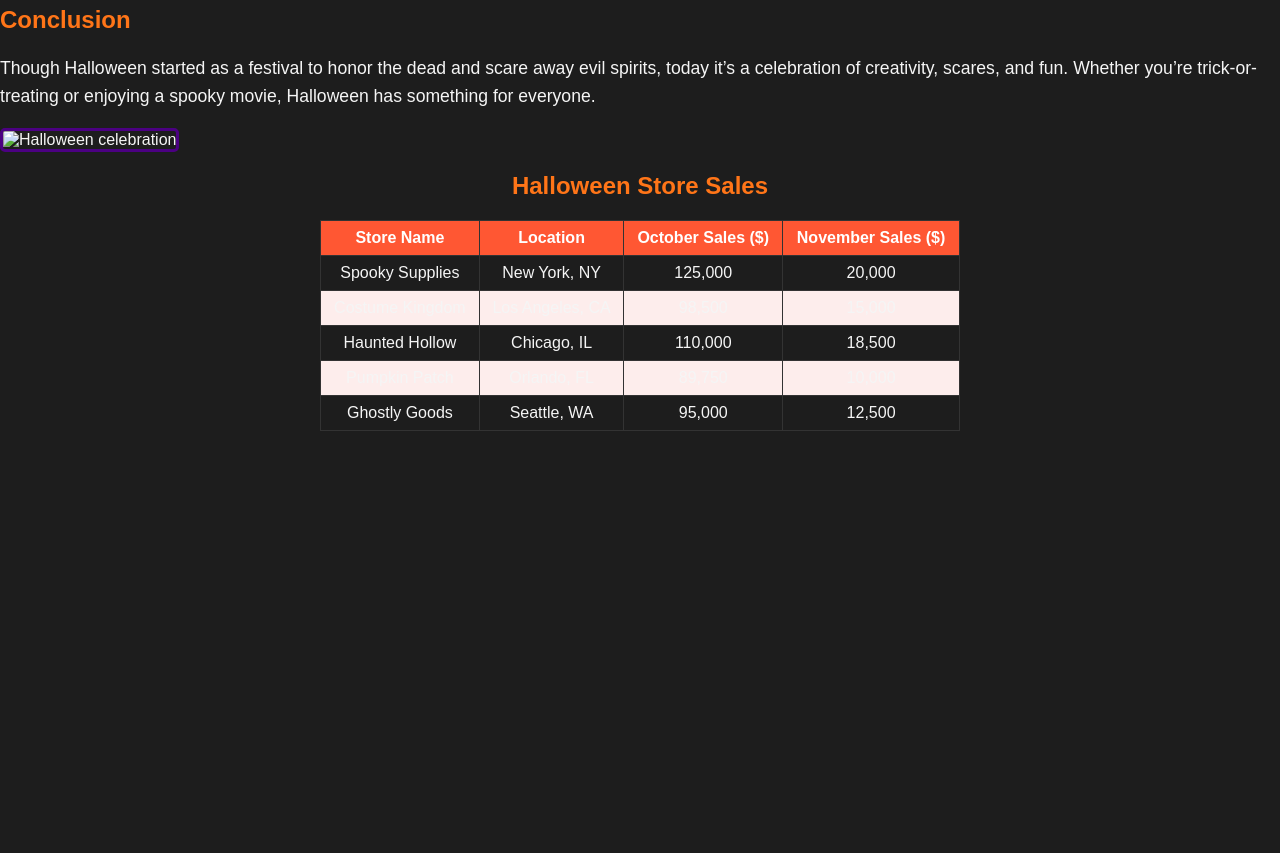
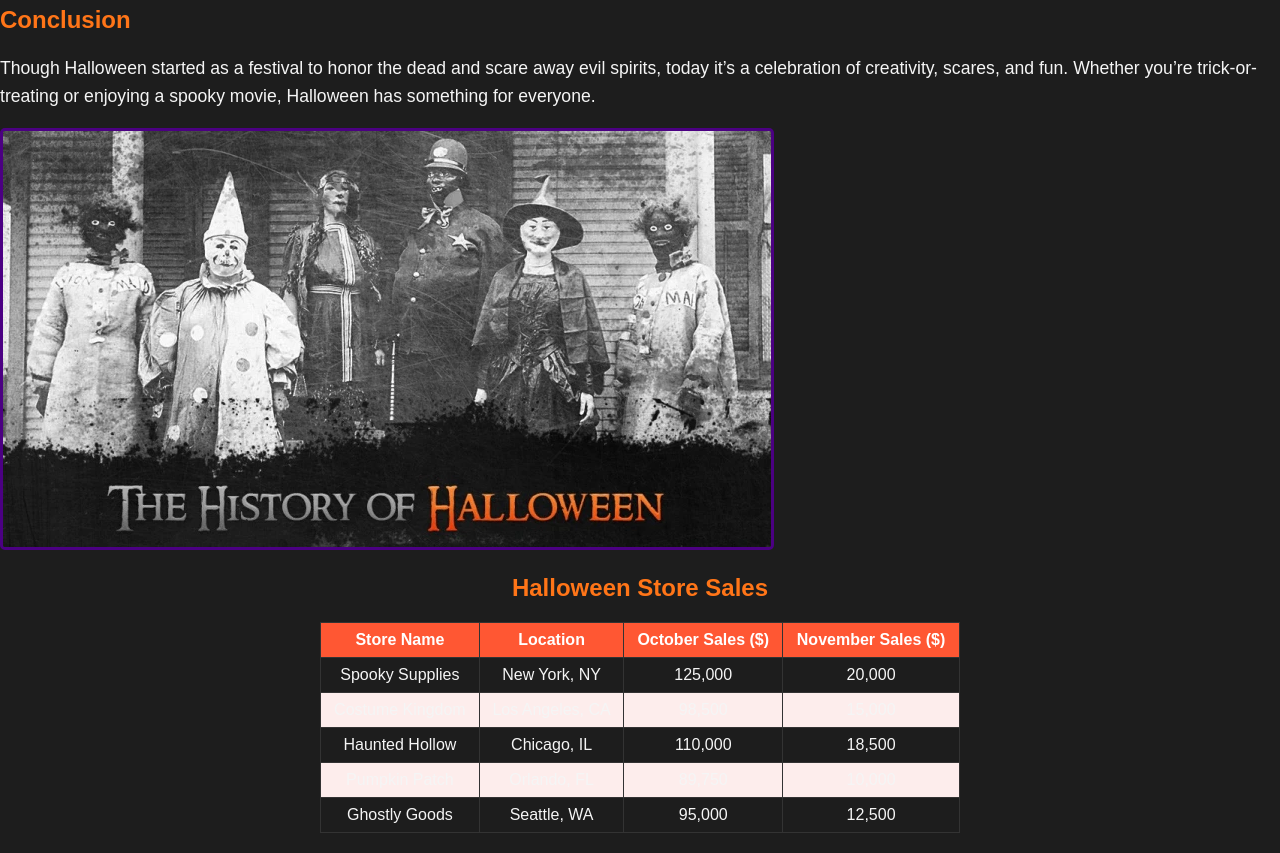
Before and after one commit to carcro77/Halloween, a plain HTML site: page index.html in a window 1280 px wide. Shown: the part 4540-5393 px from the top of the page. Before the commit the page ends 4991 px from the top, so only its background shows below. Drawn offline with Linux system fonts and the light colour scheme.

Commit message:
Update index.html

```diff
--- a/index.html
+++ b/index.html
@@ -99,7 +99,7 @@
         <section>
             <h2>Conclusion</h2>
             <p>Though Halloween started as a festival to honor the dead and scare away evil spirits, today it’s a celebration of creativity, scares, and fun. Whether you’re trick-or-treating or enjoying a spooky movie, Halloween has something for everyone.</p>
-            <img src="old image people.webp" alt="Halloween celebration">
+            <img src="haloween old image people.webp" alt="Halloween celebration">
         </section>
     </main>
 
```
